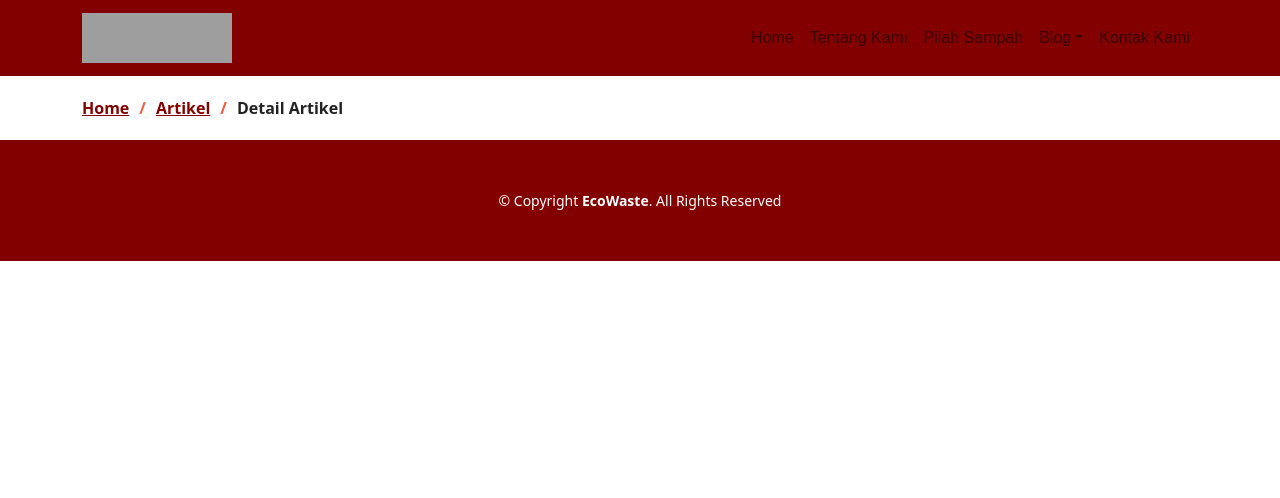
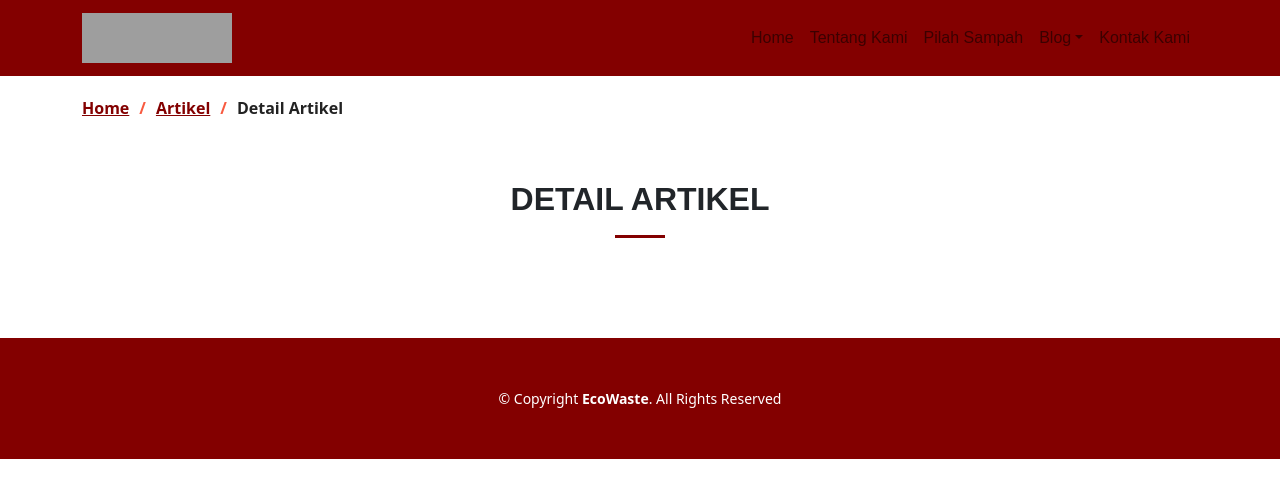
Before and after one commit to Skilvul-KM4-FE5/Final-Project-Ecowaste, a React (Vite) app: page /detail-artikel/1 in a window 1280 px wide. Shown: the top 498 px of the page. Built offline with nearby package versions, Linux system fonts and the light colour scheme; grey boxes are pictures that could not be loaded.

Commit message:
add section id

```diff
--- a/src/pages/DetailArtikel.jsx
+++ b/src/pages/DetailArtikel.jsx
@@ -23,8 +23,14 @@ export default function DetailArtikel() {
           </div>
         </nav>
       </div>
-
-    </main>
+      <section id="kategori" className="kategori sections-bg">
+        <div className="container" data-aos="fade-up">
+          <div className="section-header">
+            <h2>DETAIL ARTIKEL</h2>
+          </div>
+        </div>
+      </section>
+      </main>
     </>
 
   );
```
